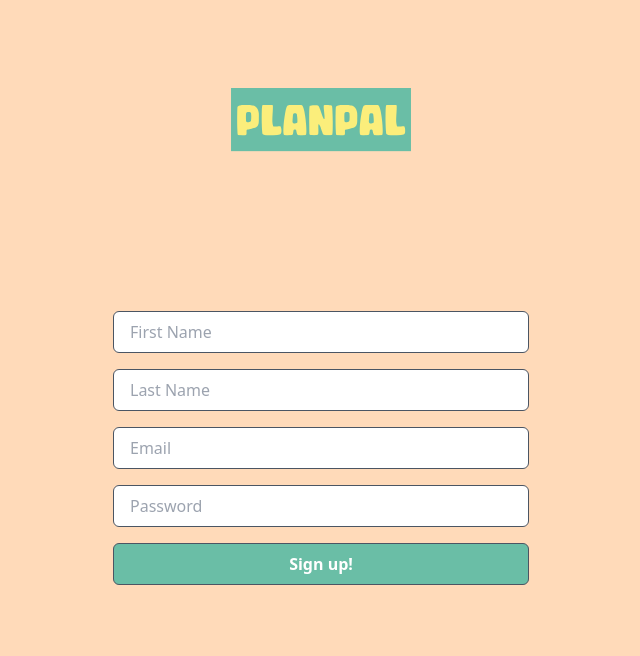
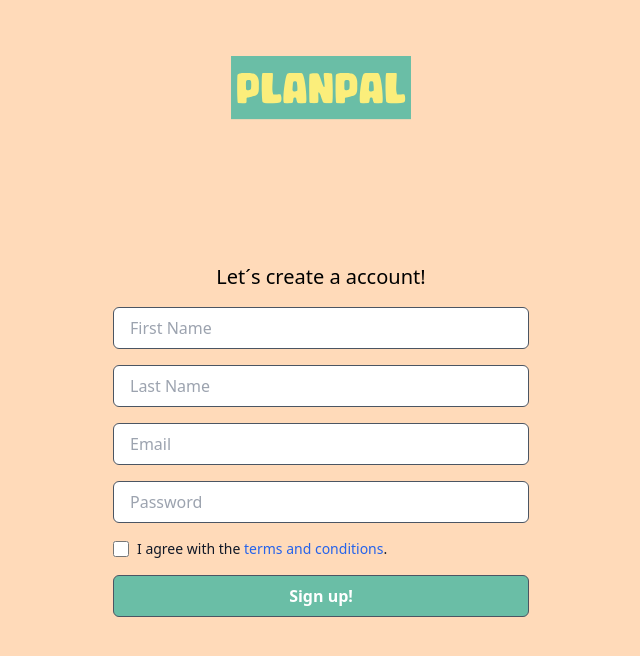
Before and after one commit to FredrikEkmark/PlanPal, a Next.js app: page /login in a window 1280 px wide. Shown: the top 656 px of the page, without its empty margins (319-959 px from the left). Built offline with nearby package versions, Linux system fonts and the light colour scheme.

Commit message:
Erik/ registerUserGraphic, registerUserCard

```diff
--- a/components/login/registerUserCard.tsx
+++ b/components/login/registerUserCard.tsx
@@ -1,34 +1,70 @@
 import { useState } from "react"
+import Box from "../basic/box"
+import apply from "assert"
 
 interface Props {}
 
 const RegisterUserCard = (props: Props) => {
   return (
     <>
+      {/*Outer divs */}
       <div className="flex justify-center items-center h-screen">
         <div className="max-w-md w-full px-4">
           <div className="flex flex-col space-y-4">
+            {/* H1*/}
+            <div className="flex justify-center items-center">
+              <h1 className="font-medium text-xl">Let´s create a account!</h1>
+            </div>
+
+            {/*first name */}
             <input
               type="text"
               placeholder="First Name"
-              className="border border-gray-600 bg-white rounded-md px-4 py-2 w-full focus:outline-none focus:ring-2 focus: ring-ourcolors-green"
+              className="border border-gray-600 bg-white rounded-md px-4 py-2 w-[100%] focus:outline-none focus:ring-2 focus: ring-ourcolors-green"
             />
+
+            {/* last name*/}
             <input
               type="text"
               placeholder="Last Name"
               className="border border-gray-600 bg-white rounded-md px-4 py-2 w-full focus:outline-none focus:ring-2 ring-ourcolors-green"
             />
+
+            {/* email*/}
             <input
               type="email"
               placeholder="Email"
               className="border border-gray-600 bg-white rounded-md px-4 py-2 w-full focus:outline-none focus:ring-2 ring-ourcolors-green"
             />
+
+            {/* password*/}
             <input
               type="password"
               placeholder="Password"
               className="border border-gray-600 bg-white rounded-md px-4 py-2 w-full focus:outline-none focus:ring-2 ring-ourcolors-green"
             />
+            {/* checkboxes for terms and service agreement*/}
 
+            <div className="flex items-center">
+              <input
+                id="link-checkbox"
+                type="checkbox"
+                value=""
+                className="w-4 h-4 text-blue-600 bg-gray-100 border-gray-300 rounded focus:ring-blue-500 dark:focus:ring-blue-600 dark:ring-offset-gray-800 focus:ring-2 dark:bg-gray-700 dark:border-gray-600"
+              />
+              <label className="ml-2 text-sm font-medium text-gray-900 dark:text-gray-300">
+                I agree with the{" "}
+                <a
+                  href="#"
+                  className="text-blue-600 dark:text-blue-500 hover:underline"
+                >
+                  terms and conditions
+                </a>
+                .
+              </label>
+            </div>
+
+            {/* signup buttons*/}
             <button className="bg-ourcolors-green text-white font-bold rounded-md px-4 py-2 w-full border border-gray-600">
               Sign up!
             </button>
--- a/components/login/registerUserGraphic.tsx
+++ b/components/login/registerUserGraphic.tsx
@@ -1,13 +1,14 @@
 import { NextPage } from "next"
 import Image from "next/image"
+import Box from "../basic/box"
 
 interface Props {}
 
 const RegisterUserGraphic = (props: Props) => {
   return (
     <>
-      <div className="relative inset-y-12 mt-12">
-        <div className="">
+      <div className="relative inset-y-6 mt-10">
+        <div className="mt-10">
           <Image
             src={"/greenBgForIcon.svg"}
             alt={"background image"}
--- a/pages/login/index.tsx
+++ b/pages/login/index.tsx
@@ -1,3 +1,4 @@
+import Box from "@/components/basic/box"
 import RegisterUserCard from "@/components/login/registerUserCard"
 import RegisterUserGraphic from "@/components/login/registerUserGraphic"
 import { NextPage } from "next"
@@ -6,10 +7,11 @@ interface Props {}
 
 const Index: NextPage<Props> = ({}) => {
   return (
-    <div>
+    <>
       <RegisterUserGraphic />
+
       <RegisterUserCard />
-    </div>
+    </>
   )
 }
 
```
